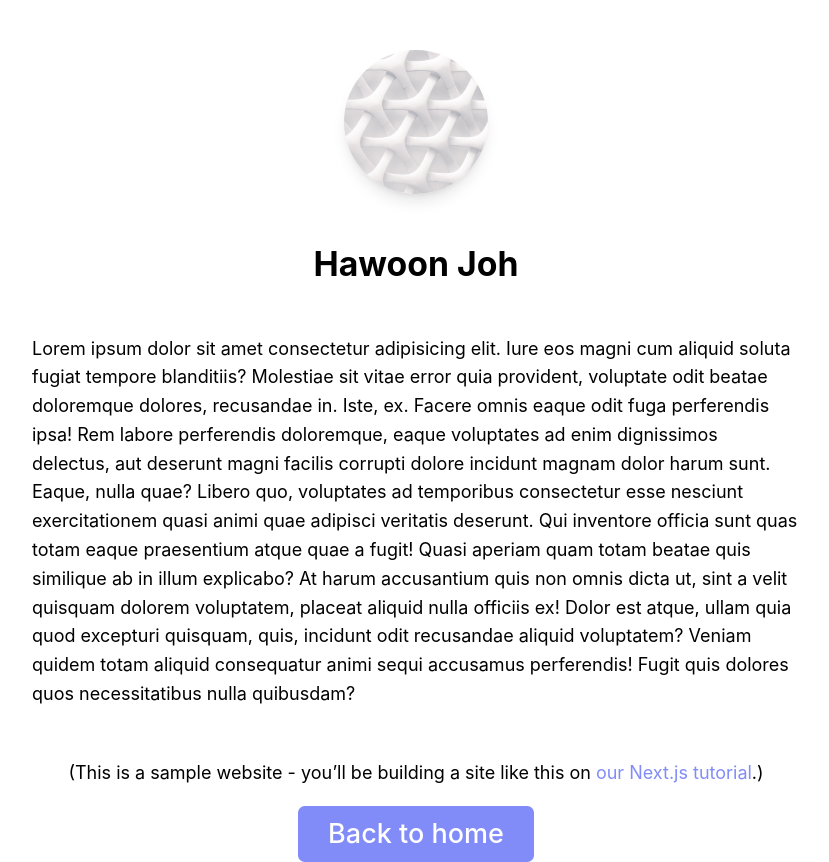
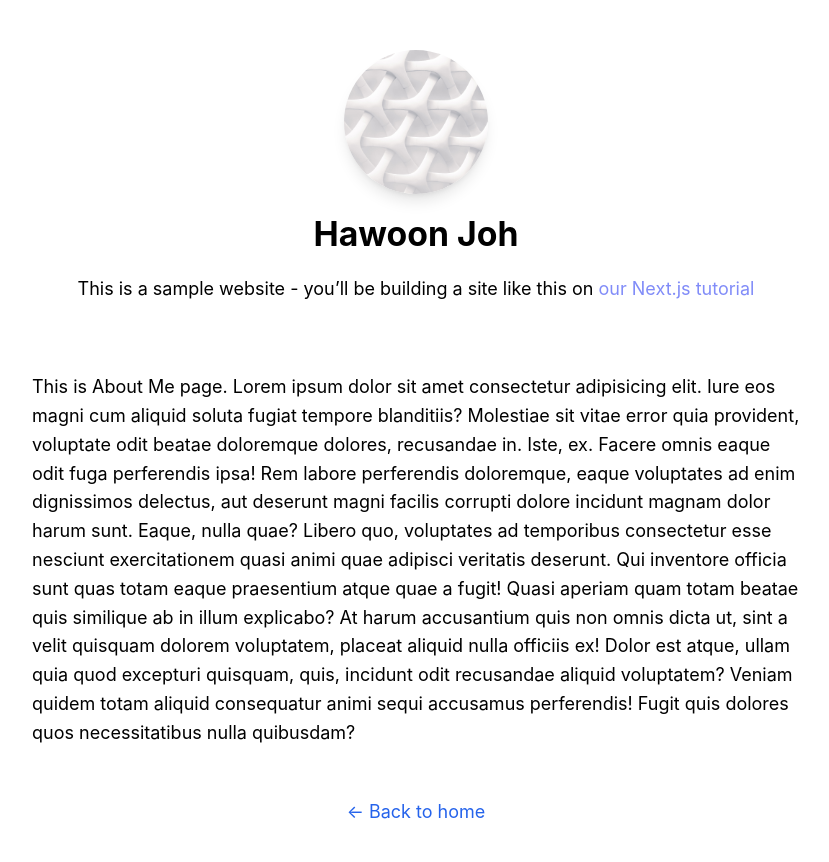
Before and after one commit to henrynoowah/next-tailwind-ts, a Next.js app: page /about in a window 1280 px wide. Shown: the whole page, without its empty margins (224-1053 px from the left). After the commit the page ends 826 px from the top, so only its background shows below. Built offline with nearby package versions, Linux system fonts and the light colour scheme.

Commit message:
[ADD] SSG of dynamicRoutes using staticPaths and staticProps

```diff
--- /dev/null
+++ b/components/common/Header.tsx
@@ -0,0 +1,31 @@
+import Image from "next/image";
+import { FC } from "react";
+
+const Header: FC = () => {
+  return (
+    <>
+      <div className="flex justify-center mtb-4">
+        <div className="h-[144px] w-[144px] rounded-full overflow-hidden shadow-lg mt-[50px] mb-[20px]">
+          <Image
+            src="/images/profile.jpeg"
+            height={144}
+            width={144}
+            alt="henry"
+          />
+        </div>
+      </div>
+      <h1 className="text-3xl font-bold text-center">Hawoon Joh</h1>
+      <p className="text-center my-[20px]">
+        This is a sample website - you’ll be building a site like this on{" "}
+        <a
+          className="text-indigo-400 hover:underline"
+          href="https://nextjs.org/learn"
+        >
+          our Next.js tutorial
+        </a>
+      </p>
+    </>
+  );
+};
+
+export default Header;
--- a/components/common/Layout.tsx
+++ b/components/common/Layout.tsx
@@ -1,14 +1,34 @@
+import Head from "next/head";
+import Link from "next/link";
 import { FC, ReactNode } from "react";
 
 interface IProps {
-  children: ReactNode[];
+  children: ReactNode;
+  home?: boolean;
 }
+const Layout: FC<IProps> = ({ children, home }) => {
+  return (
+    <>
+      <Head>
+        <meta
+          name="description"
+          content="Learn how to build a personal website using Next.js"
+        />
+      </Head>
 
-const Layout: FC<IProps> = ({ children }) => {
-  return (
-    <div className="w-[100%] flex-col items-center justify-center">
-      {children}
-    </div>
+      <div className="flex justify-center">
+        <div className="w-[60%] flex-col justify-center">
+          {children}
+          {!home && (
+            <div className="mt-[50px] w-[100%] flex justify-center">
+              <Link href="/">
+                <a className="hover:underline text-blue-600">← Back to home</a>
+              </Link>
+            </div>
+          )}
+        </div>
+      </div>
+    </>
   );
 };
 
--- a/components/posts/AboutMe.tsx
+++ b/components/posts/AboutMe.tsx
@@ -1,62 +1,33 @@
-import Image from "next/image";
 import Link from "next/link";
 import { FC } from "react";
+import Header from "../common/Header";
+import Layout from "../common/Layout";
 
 const AboutMe: FC = () => {
   return (
-    <section className="w-[60%]">
-      <div className="flex justify-center mtb-4">
-        <div className="h-[144px] w-[144px] rounded-full overflow-hidden shadow-lg my-[50px]">
-          <Image
-            src="/images/profile.jpeg"
-            height={144}
-            width={144}
-            alt="henry"
-          />
-        </div>
-      </div>
-      <h1 className="text-3xl font-bold text-center">Hawoon Joh</h1>
-
-      <div className="my-[50px] flex justify-center">
-        <p>
-          Lorem ipsum dolor sit amet consectetur adipisicing elit. Iure eos
-          magni cum aliquid soluta fugiat tempore blanditiis? Molestiae sit
-          vitae error quia provident, voluptate odit beatae doloremque dolores,
-          recusandae in. Iste, ex. Facere omnis eaque odit fuga perferendis
-          ipsa! Rem labore perferendis doloremque, eaque voluptates ad enim
-          dignissimos delectus, aut deserunt magni facilis corrupti dolore
-          incidunt magnam dolor harum sunt. Eaque, nulla quae? Libero quo,
-          voluptates ad temporibus consectetur esse nesciunt exercitationem
-          quasi animi quae adipisci veritatis deserunt. Qui inventore officia
-          sunt quas totam eaque praesentium atque quae a fugit! Quasi aperiam
-          quam totam beatae quis similique ab in illum explicabo? At harum
-          accusantium quis non omnis dicta ut, sint a velit quisquam dolorem
-          voluptatem, placeat aliquid nulla officiis ex! Dolor est atque, ullam
-          quia quod excepturi quisquam, quis, incidunt odit recusandae aliquid
-          voluptatem? Veniam quidem totam aliquid consequatur animi sequi
-          accusamus perferendis! Fugit quis dolores quos necessitatibus nulla
-          quibusdam?
+    <Layout>
+      <section>
+        <p className="mt-[50px]">
+          This is About Me page. Lorem ipsum dolor sit amet consectetur
+          adipisicing elit. Iure eos magni cum aliquid soluta fugiat tempore
+          blanditiis? Molestiae sit vitae error quia provident, voluptate odit
+          beatae doloremque dolores, recusandae in. Iste, ex. Facere omnis eaque
+          odit fuga perferendis ipsa! Rem labore perferendis doloremque, eaque
+          voluptates ad enim dignissimos delectus, aut deserunt magni facilis
+          corrupti dolore incidunt magnam dolor harum sunt. Eaque, nulla quae?
+          Libero quo, voluptates ad temporibus consectetur esse nesciunt
+          exercitationem quasi animi quae adipisci veritatis deserunt. Qui
+          inventore officia sunt quas totam eaque praesentium atque quae a
+          fugit! Quasi aperiam quam totam beatae quis similique ab in illum
+          explicabo? At harum accusantium quis non omnis dicta ut, sint a velit
+          quisquam dolorem voluptatem, placeat aliquid nulla officiis ex! Dolor
+          est atque, ullam quia quod excepturi quisquam, quis, incidunt odit
+          recusandae aliquid voluptatem? Veniam quidem totam aliquid consequatur
+          animi sequi accusamus perferendis! Fugit quis dolores quos
+          necessitatibus nulla quibusdam?
         </p>
-      </div>
-
-      <p className="text-center mb-4">
-        (This is a sample website - you’ll be building a site like this on{" "}
-        <a className="text-indigo-400" href="https://nextjs.org/learn">
-          our Next.js tutorial
-        </a>
-        .)
-      </p>
-
-      <div className="flex justify-center">
-        <h2 className="text-center">
-          <Link href="/" passHref>
-            <button className="text-2xl text-white rounded-md font-medium hover:underline bg-indigo-400 px-[30px] py-[10px]">
-              Back to home
-            </button>
-          </Link>
-        </h2>
-      </div>
-    </section>
+      </section>
+    </Layout>
   );
 };
 
--- a/pages/_app.tsx
+++ b/pages/_app.tsx
@@ -1,8 +1,14 @@
-import '../styles/globals.css'
-import type { AppProps } from 'next/app'
+import "../styles/globals.css";
+import type { AppProps } from "next/app";
+import Header from "@/components/common/Header";
 
 function MyApp({ Component, pageProps }: AppProps) {
-  return <Component {...pageProps} />
+  return (
+    <>
+      <Header />
+      <Component {...pageProps} />
+    </>
+  );
 }
 
-export default MyApp
+export default MyApp;
--- a/pages/about/index.tsx
+++ b/pages/about/index.tsx
@@ -1,18 +1,8 @@
-import Layout from "@/components/common/Layout";
 import AboutMe from "@/components/posts/AboutMe";
-import PostCard from "@/components/posts/AboutMe";
 import { NextPage } from "next";
-import Head from "next/head";
 
 const index: NextPage = () => {
-  return (
-    <div className="w-[100%] flex justify-center">
-      <Head>
-        <title>Hawonn Joh</title>
-      </Head>
-      <AboutMe />
-    </div>
-  );
+  return <AboutMe />;
 };
 
 export default index;
--- a/pages/index.tsx
+++ b/pages/index.tsx
@@ -14,20 +14,18 @@ interface IProps {
 
 const Home: NextPage<IProps> = ({ allPostsData }) => {
   return (
-    <Layout>
+    <>
       <Head>
-        <title>main</title>
+        <title>Hawoon Blog</title>
       </Head>
-      <div className="w-[540px]">
-        <Link href="/about" passHref>
-          <button className="text-2xl text-white rounded-md font-medium hover:underline bg-indigo-400 px-[30px] py-[10px]">
-            About Me
-          </button>
+      <Layout home>
+        <section>
+          <ul>
+            <li>
+              <Link href="/about">
+                <a>About Me</a>
               </Link>
-      </div>
-      <section>
-        <h2 className="text-2xl">Blog</h2>
-        <ul>
+            </li>
             {allPostsData.map(({ id, date, title }) => (
               <li key={id} className="my-[10px]">
                 {title}
@@ -40,12 +38,12 @@ const Home: NextPage<IProps> = ({ allPostsData }) => {
           </ul>
         </section>
       </Layout>
+    </>
   );
 };
 
 export const getStaticProps: GetStaticProps = async () => {
   const allPostsData = getSortedPostsData();
-  console.log(allPostsData);
   return {
     props: {
       allPostsData,
--- /dev/null
+++ b/pages/posts/[id].tsx
@@ -0,0 +1,45 @@
+import Layout from "@/components/common/Layout";
+import { getAllPostIds, getPostData } from "lib/posts";
+import { GetStaticProps, NextPage } from "next";
+import { ParsedUrlQuery } from "querystring";
+import React from "react";
+
+interface IProps {
+  postData: {
+    id: string;
+    title: string;
+    date: any;
+  };
+}
+
+const Post: NextPage<IProps> = ({ postData }) => {
+  return (
+    <Layout>
+      {postData.title}
+      <br />
+      {postData.id}
+      <br />
+      {postData.date}
+    </Layout>
+  );
+};
+
+export default Post;
+
+export const getStaticPaths = async () => {
+  const paths = getAllPostIds();
+  console.log(paths);
+  return {
+    paths,
+    fallback: false,
+  };
+};
+
+export const getStaticProps = async ({ params }: { params: any }) => {
+  const postData = getPostData(params.id);
+  return {
+    props: {
+      postData,
+    },
+  };
+};
```
Also changed, not shown: lib/posts.ts (+26 -3 lines). Lines whose indentation alone changed are shown as unchanged.
